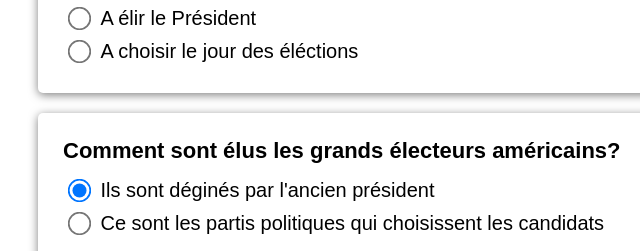
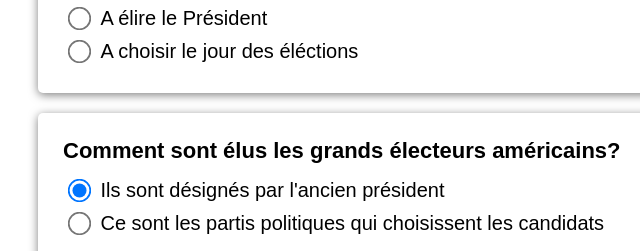
Before and after one commit to axel-po/quiz-elections-us, a plain HTML site: page index.html in a window 1280 px wide. Shown: the part 425-676 px from the top of the page, 222-862 px from the left. Drawn offline with Linux system fonts and the light colour scheme.

Commit message:
corrige orthographe

```diff
--- a/index.html
+++ b/index.html
@@ -44,7 +44,7 @@
 
             <div>
                 <input type="radio" id="date2" name="q2" value="b">
-                <label for="date2">A élir le Président</label>
+                <label for="date2">A élire le Président</label>
             </div>
 
             <div>
@@ -57,7 +57,7 @@
             <h4>Comment sont élus les grands électeurs américains?</h4>
             <div>
                 <input type="radio" id="date4" name="q3" value="a" checked>
-                <label for="date4">Ils sont déginés par l'ancien président</label>
+                <label for="date4">Ils sont désignés par l'ancien président</label>
             </div>
 
             <div>
```
